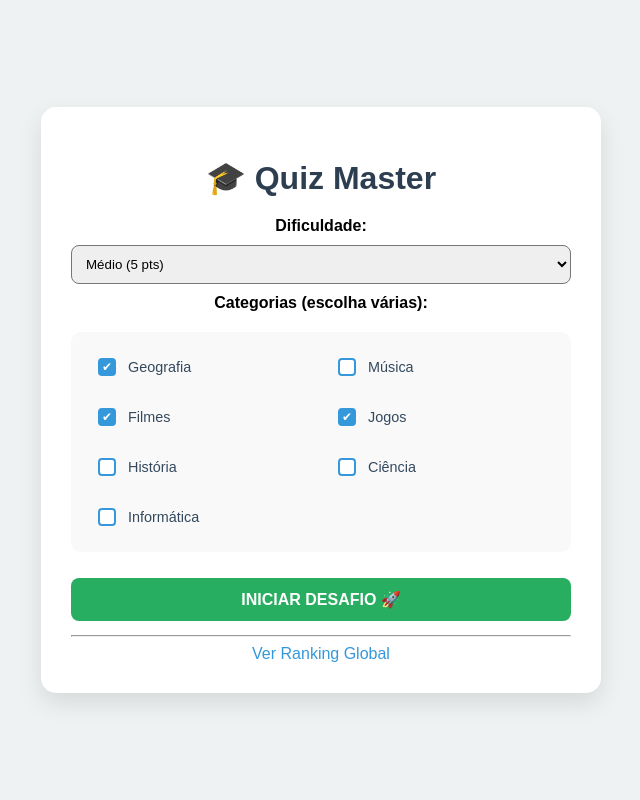
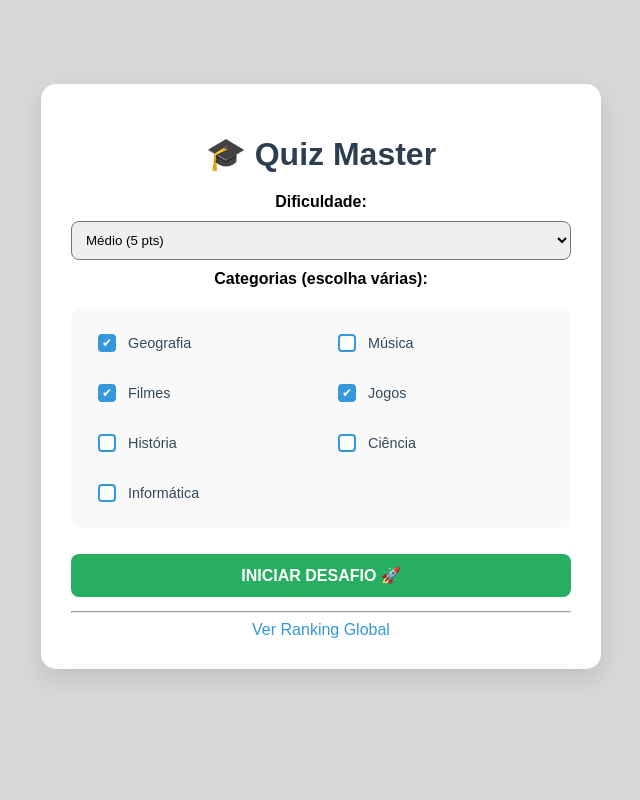
Before and after one commit to JvictorMarcon/Quiz_Senai, a Flask app: page / in a window 1280 px wide. Shown: the whole page, without its empty margins (319-959 px from the left). Run offline with Flask 3, Linux system fonts and the light colour scheme.

Commit message:
Update project

```diff
--- a/static/style.css
+++ b/static/style.css
@@ -1,12 +1,14 @@
 /* Configurações Gerais */
 body {
     font-family: 'Poppins', sans-serif;
-    background: #eef2f3;
+    background: #d5d7d8;
     display: flex;
     justify-content: center;
-    align-items: center;
+    align-items: flex-start; /* Alinha no topo para evitar sumir em telas pequenas */
     min-height: 100vh;
+    min-height: -webkit-fill-available; /* Ajuste para iOS */
     margin: 0;
+    padding: 20px 0; /* Espaço para não encostar nas bordas superior/inferior */
 }
 
 .container {
@@ -17,6 +19,8 @@ body {
     width: 90%;
     max-width: 500px;
     text-align: center;
+    margin-top: 5vw;
+
 }
 
 h1 {
--- a/templates/game.html
+++ b/templates/game.html
@@ -23,7 +23,7 @@
             <p>Sua pontuação final: <strong id="final-score">0</strong></p>
             <input type="text" id="player-name" placeholder="Seu nome para o ranking">
             <button onclick="saveResult()" style="background:#27ae60;">SALVAR E VER RANKING</button>
-            <a href="/">Página Inicial</a>
+            <a href="/"><button>Página Inicial</button></a>
         </div>
     </div>
 
```
